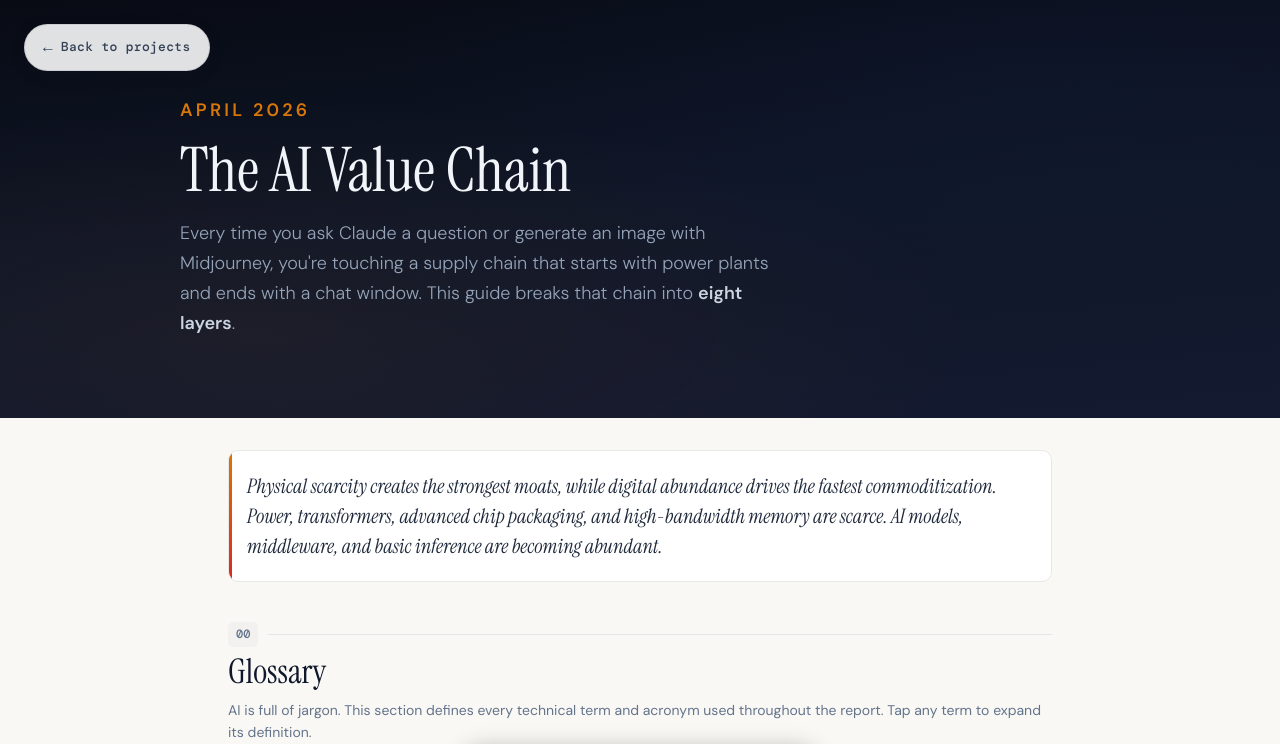
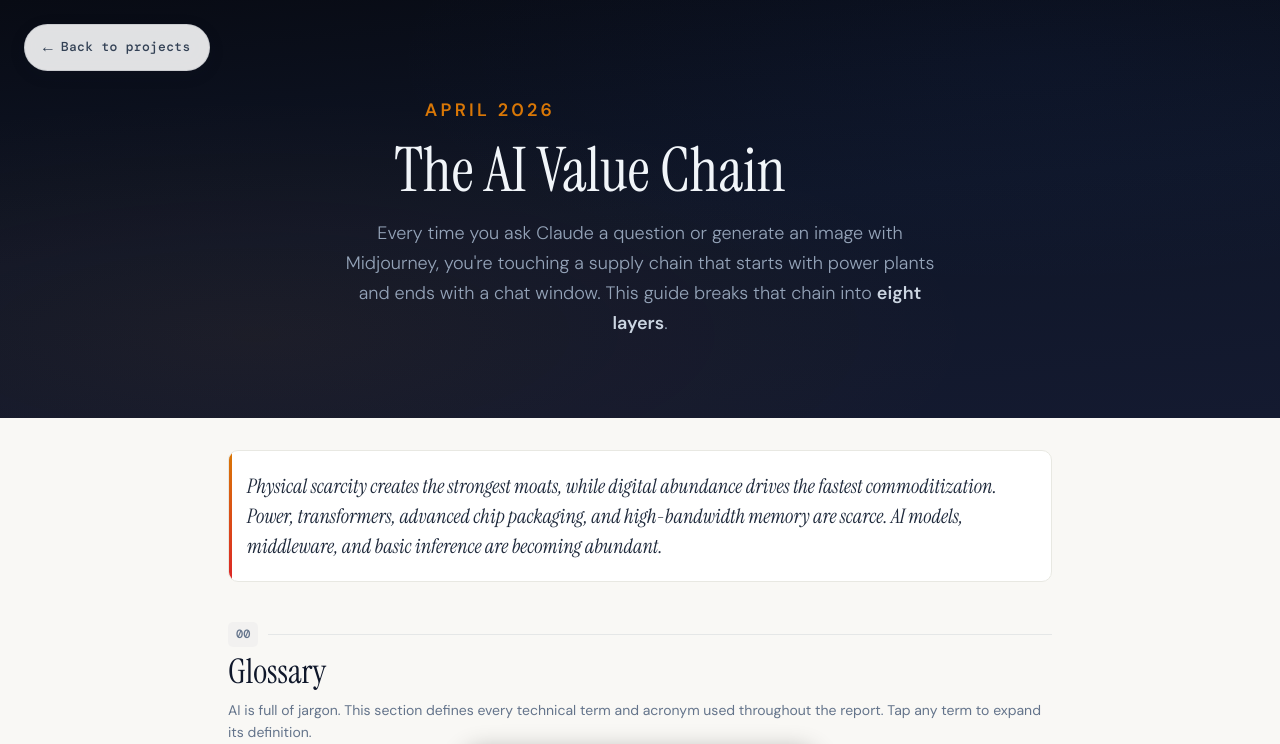
Before and after one commit to adib-hash/adib-personal-site, a React (Vite) app: page /projects/research/ai-value-chain in a window 1280 px wide. Shown: the top 744 px of the page. Built offline with nearby package versions, Linux system fonts and the light colour scheme.

Commit message:
fix(ai-value-chain): center hero text and caption on desktop

```diff
--- a/src/pages/research/AiValueChain.jsx
+++ b/src/pages/research/AiValueChain.jsx
@@ -580,10 +580,10 @@
       <header style={{background:"linear-gradient(175deg,#080B14 0%,#0F1628 50%,#141A30 100%)",padding:"min(10vw,72px) 20px min(8vw,56px)",position:"relative",overflow:"hidden"}}>
         <div style={{position:"absolute",inset:0,background:"radial-gradient(ellipse at 20% 80%,rgba(217,119,6,0.06) 0%,transparent 50%),radial-gradient(ellipse at 80% 15%,rgba(37,99,235,0.04) 0%,transparent 45%)"}}/>
         <div style={{maxWidth:600,margin:"0 auto",position:"relative"}}>
-          <div style={{opacity:heroVis?1:0,transform:heroVis?"none":"translateY(18px)",transition:"all 0.8s ease 0.1s"}}>
+          <div style={{opacity:heroVis?1:0,transform:heroVis?"none":"translateY(18px)",transition:"all 0.8s ease 0.1s",textAlign:"center"}}>
             <p style={{fontSize:10.5,fontWeight:600,letterSpacing:"0.18em",textTransform:"uppercase",color:"#D97706",marginBottom:14}}>April 2026</p>
             <h1 style={{fontFamily:"'Instrument Serif'",fontSize:"clamp(36px,9vw,56px)",fontWeight:400,color:"#F1F5F9",lineHeight:1.02}}>The AI Value Chain</h1>
-            <p style={{fontSize:"clamp(14px,3.5vw,16px)",color:"#94A3B8",lineHeight:1.65,marginTop:18,maxWidth:480,fontWeight:300}}>
+            <p style={{fontSize:"clamp(14px,3.5vw,16px)",color:"#94A3B8",lineHeight:1.65,marginTop:18,maxWidth:480,marginLeft:"auto",marginRight:"auto",fontWeight:300}}>
               Every time you ask Claude a question or generate an image with Midjourney, you're touching a supply chain that starts with power plants and ends with a chat window. This guide breaks that chain into <strong style={{color:"#CBD5E1",fontWeight:600}}>eight layers</strong>.
             </p>
           </div>
```
